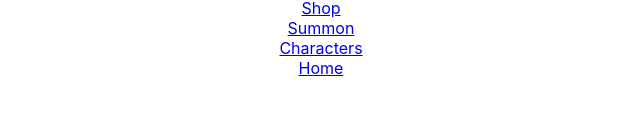
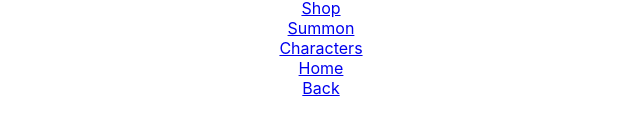
Before and after one commit to gaurish1999/dblegends, a React (Create React App) app: page /menu in a window 1280 px wide. Shown: the part 404-536 px from the top of the page, without its empty margins (319-959 px from the left). Built offline with nearby package versions, Linux system fonts and the light colour scheme.

Commit message:
Added the back functionality

```diff
--- a/src/Pages/Menu/Menu.js
+++ b/src/Pages/Menu/Menu.js
@@ -1,7 +1,8 @@
 import React from 'react'
-import { Link } from 'react-router-dom'
+import { Link, useNavigate } from 'react-router-dom'
 
 export default function Menu() {
+    const goback = useNavigate();
   return (
     <>
         <h1>This is Menu</h1>
@@ -25,7 +26,8 @@ export default function Menu() {
         <Link to='/shop'>Shop</Link><br />
         <Link to='/summon'>Summon</Link><br />
         <Link to='/characters'>Characters</Link><br />
-        <Link to='/home'>Home</Link>
+        <Link to='/home'>Home</Link><br />
+        <Link to='#' onClick={() => goback(-1)}>Back</Link>
     </>
   )
 }
```
